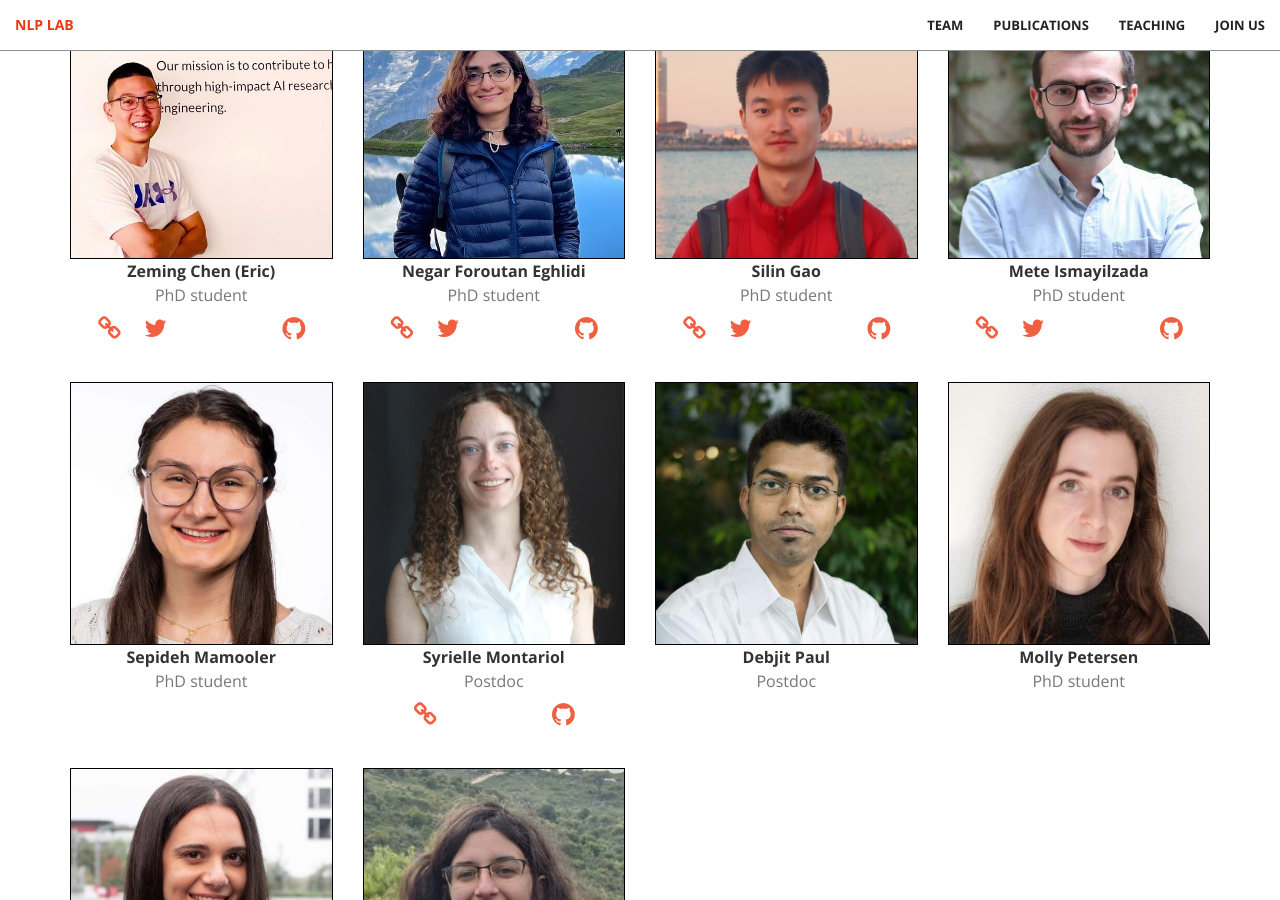
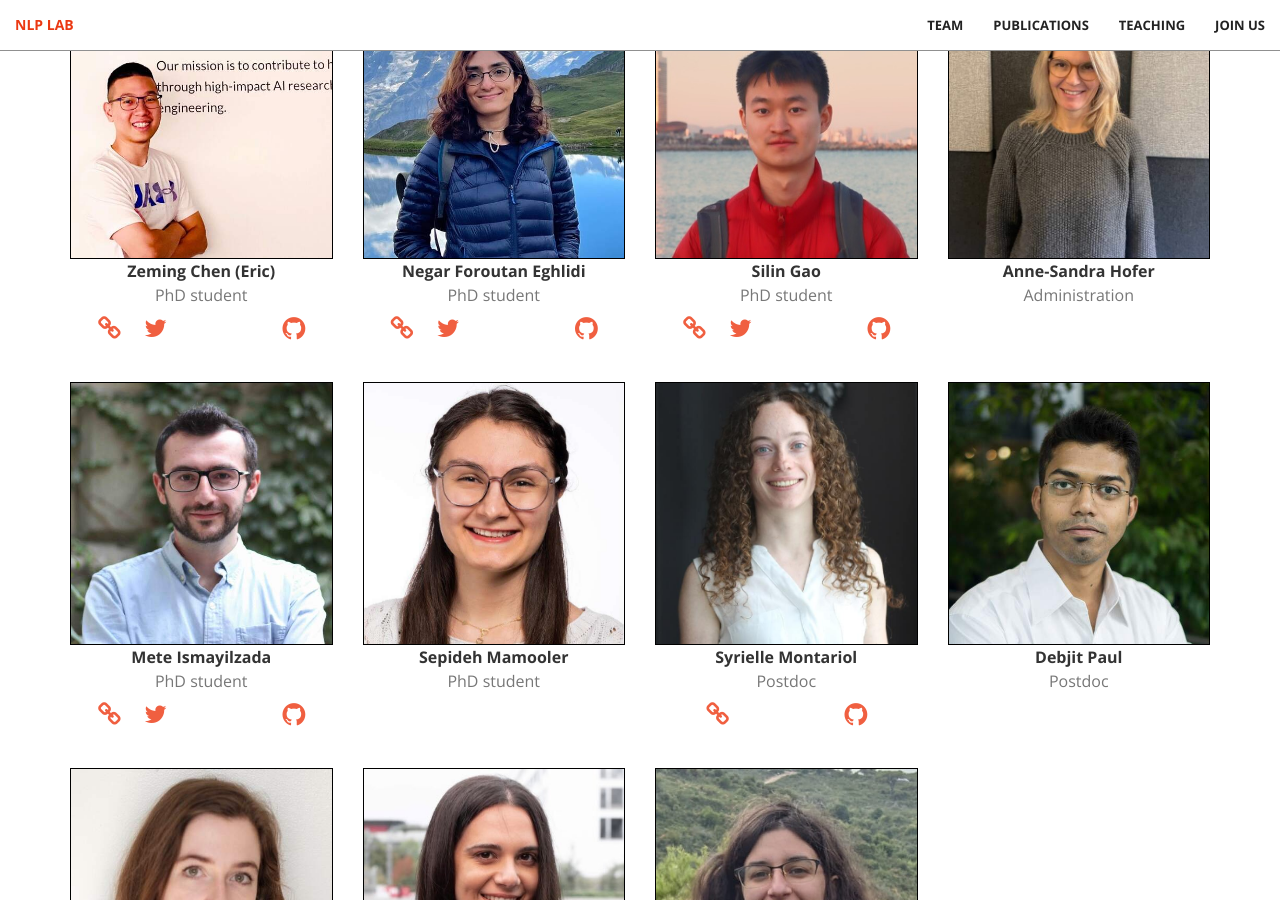
Before and after one commit to epfl-nlp/epfl-nlp.github.io, a Jekyll site: the page built from team.html, in a window 1280 px wide and 900 px high, scrolled down 616 px. Built offline with Jekyll 4.4.1, drawn with Linux system fonts in a browser that asks for light colours; some web fonts are replaced; some of the changed text lies outside the part shown.

Commit message:
updated team page

```diff
--- a/_data/team.yml
+++ b/_data/team.yml
@@ -2,6 +2,17 @@
   last_name: Romanou
   role: PhD student
   img: angelika_romanou.jpg
+  is_alumni:
+  website:
+  twitter:
+  google_scholar:
+  semantic_scholar:
+  github:
+
+- first_name: Anne-Sandra
+  last_name: Hofer
+  role: Administration
+  img: anne_sandra_hofer.jpg
   is_alumni:
   website:
   twitter:
@@ -63,17 +74,6 @@
   google_scholar: https://scholar.google.com/citations?user=2MjXc0EAAAAJ&hl=en
   semantic_scholar: https://www.semanticscholar.org/author/Beatriz-Borges/2097711585
   github: https://github.com/obiwit
-
-- first_name: Chantal
-  last_name: Schneeberger
-  role: Administration
-  img: chantal_schneeberger.jpg
-  is_alumni: Yes
-  website:
-  twitter:
-  google_scholar:
-  semantic_scholar:
-  github:
 
 - first_name: Debjit
   last_name: Paul
```
Also changed, not shown: resources/img/lab_members/anne_sandra_hofer.jpg (added).
